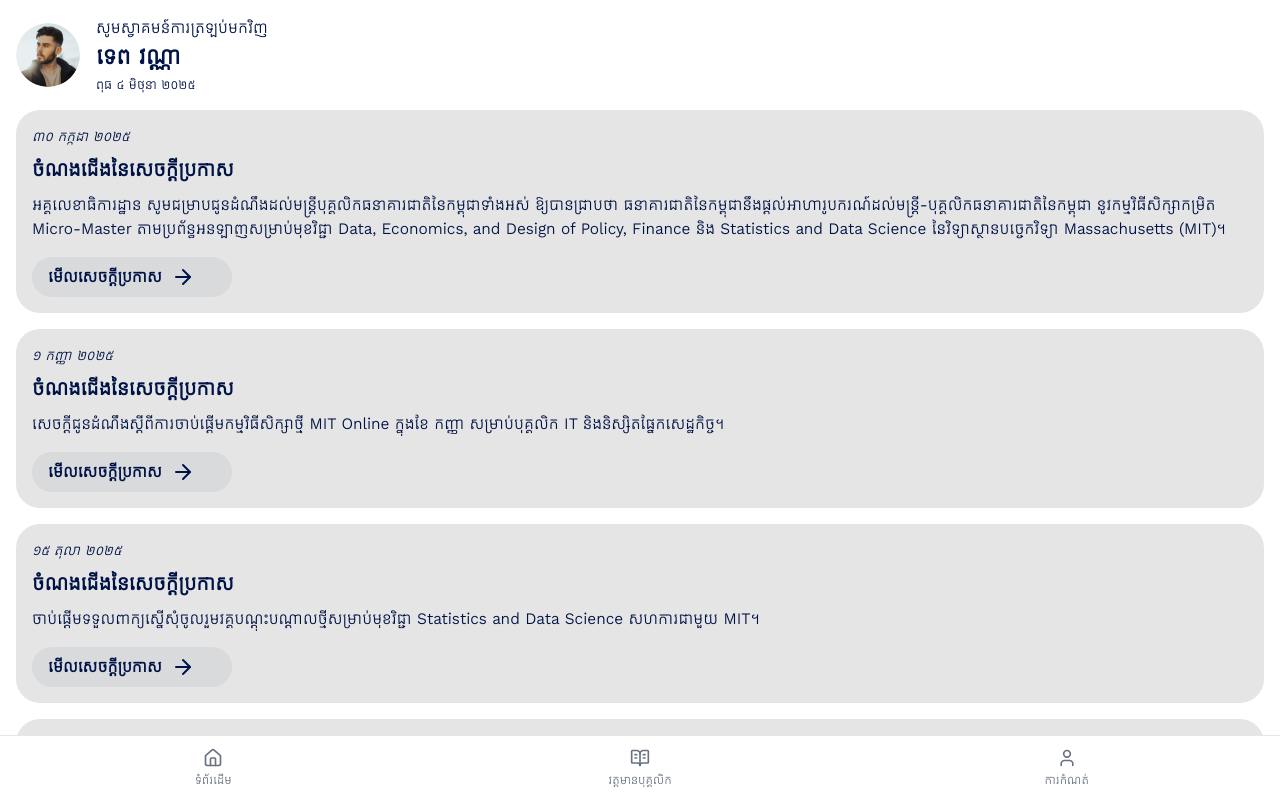
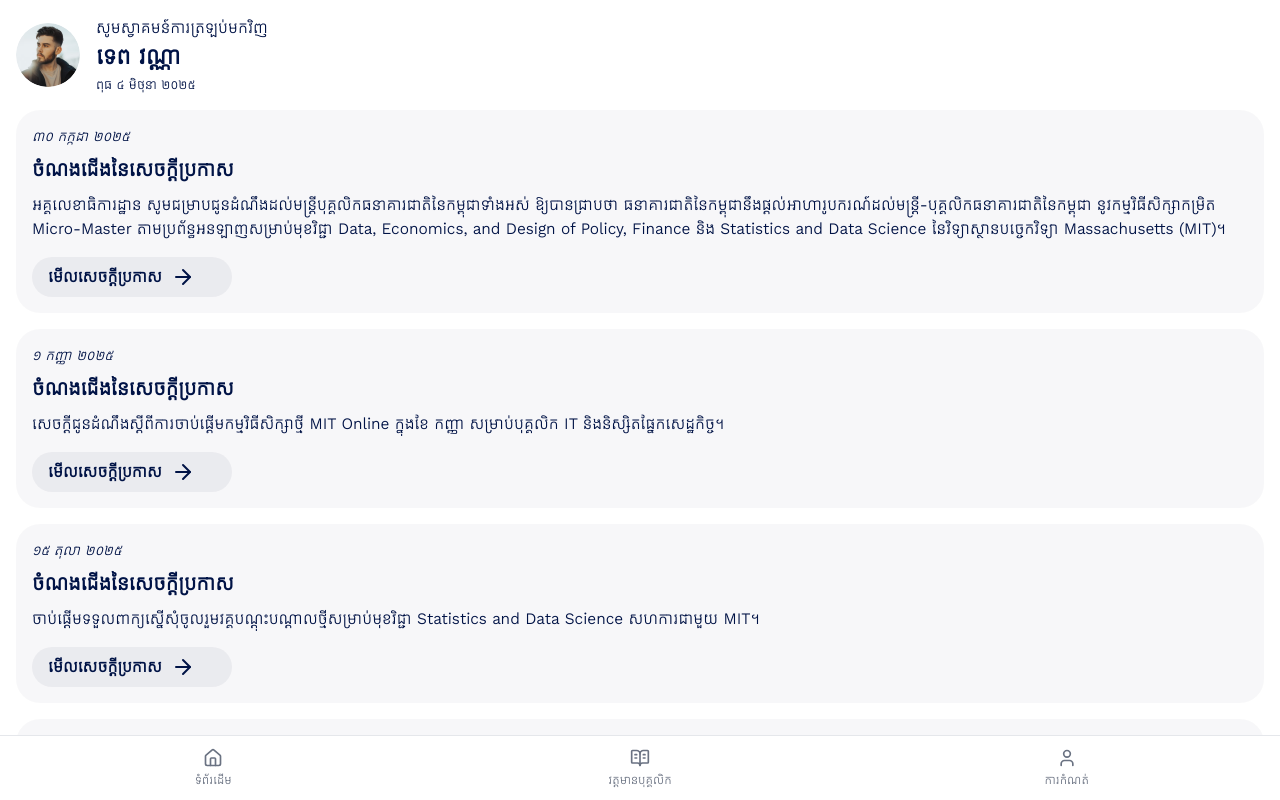
Before and after one commit to sokunthaneth-nbc/nbc-home-app, a Next.js app: page /home in a window 1280 px wide. Shown: the top 800 px of the page. Built offline with nearby package versions, Linux system fonts and the light colour scheme.

Commit message:
done change background when dark mode on home page

```diff
--- a/src/app/home/page.tsx
+++ b/src/app/home/page.tsx
@@ -60,14 +60,14 @@ export default function DashboardPage() {
 
 				{/* Looping Cards */}
 				{announcements.map((item) => (
-					<div key={item.id} className="bg-[rgba(0,19,70,0.03)] dark:bg-[#e5e5e5] p-[16px] rounded-[24px]">
-						<p  className="text-[14px] italic font-[400] text-[#001346] dark:text-[#001346]e mb-2">{item.dateKh}</p>
-						<h3 className="text-[20px] font-[600] text-[#001346] mb-2 dark:text-[#001346] leading-normal">{item.titleKh}</h3>
-						<p className="text-[16px] font-[400] text-[#001346] dark:text-[#001346] leading-normal line-clamp-3">
+					<div key={item.id} className="bg-[rgba(0,19,70,0.03)] dark:bg-[#081a4c] p-[16px] rounded-[24px]">
+						<p  className="text-[14px] italic font-[400] text-[#001346] dark:text-white mb-2">{item.dateKh}</p>
+						<h3 className="text-[20px] font-[600] text-[#001346] mb-2 dark:text-white leading-normal">{item.titleKh}</h3>
+						<p className="text-[16px] font-[400] text-[#001346] dark:text-white leading-normal line-clamp-3">
 							{item.text}
 						</p>
 						<Link href="#">
-							<span className="flex items-center gap-x-1 text-[#001346] dark:text-[#001346] dark:border-white text-[16px] font-[600] leading-normal rounded-[32px] bg-[rgba(0,19,70,0.05)] mt-4 h-[40px] w-[200px] px-[16px] py-[8px] hover:underline">
+							<span className="flex items-center gap-x-1 text-[#001346] dark:text-white dark:border-white dark:bg-[#142555] text-[16px] font-[600] leading-normal rounded-[32px] bg-[rgba(0,19,70,0.05)] mt-4 h-[40px] w-[200px] px-[16px] py-[8px] hover:underline">
 								មើលសេចក្តីប្រកាស <ArrowRight className="w-[24px] h-[24px] font-normal ml-[5px]" />
 							</span>
 						</Link>
--- a/src/styles/globals.css
+++ b/src/styles/globals.css
@@ -67,8 +67,11 @@ body {
 	background-color: #fff;
 	color: #001346;
 }
-.dark\:bg-\[\#e5e5e5\]{
-	background-color: #e5e5e5;
+.dark .dark\:bg-\[\#081a4c\]{
+	background-color: #081a4c;
+}
+.dark .dark\:bg-\[\#142555\]{
+	background-color: #142555;
 }
 
 /* Light */
@@ -118,3 +121,6 @@ body {
 	background-color: #001346;
 	color: #fff;
 }
+.light .bg-\[rgba\(0\,19\,70\,0\.03\)\] {
+    background-color: rgba(0, 19, 70, 0.03);
+}
```
